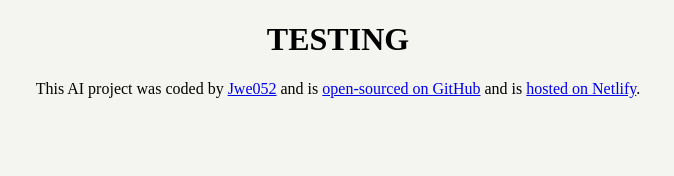
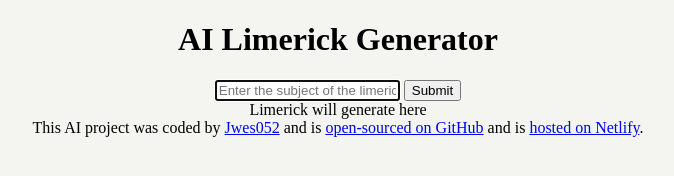
Before and after one commit to jwes052/jwes052-Limerick-Generator, a plain HTML site: page index.html in a window 1280 px wide. Shown: the whole page, without its empty margins (302-976 px from the left). Drawn offline with Linux system fonts and the light colour scheme.

Commit message:
Basic HTML Structure
Added basic HTML structure for the layout of the page

```diff
--- a/index.html
+++ b/index.html
@@ -8,11 +8,29 @@
     <title>AI Limerick Generator</title>
 </head>
 <body>
-    <H1>TESTING</H1>
+    <header>
+        <H1>AI Limerick Generator</H1>
+    </header>
 
-<footer>
+    <main>
+        <form>
+            <input type="text"
+                placeholder="Enter the subject of the limerick you want to generate"
+                autofocus
+                required
+                autocomplete="off"/>
+            <input type="submit"/>
+            <div id="limerick">
+                Limerick will generate here
+            </div>
+        </form>
+
+    </main>
+
+
+    <footer>
     This AI project was coded by
-      <a href="https://github.com/jwes052" target="_blank">Jwe052</a> and
+      <a href="https://github.com/jwes052" target="_blank">Jwes052</a> and
       is
       <a
         href="https://github.com/jwes052/jwes052-Limerick-Generator"
@@ -25,7 +43,7 @@
         >hosted on Netlify</a
       >.
 
-</footer>
+    </footer>
 
     <script src="src/index.js"></script>
 </body>
```
